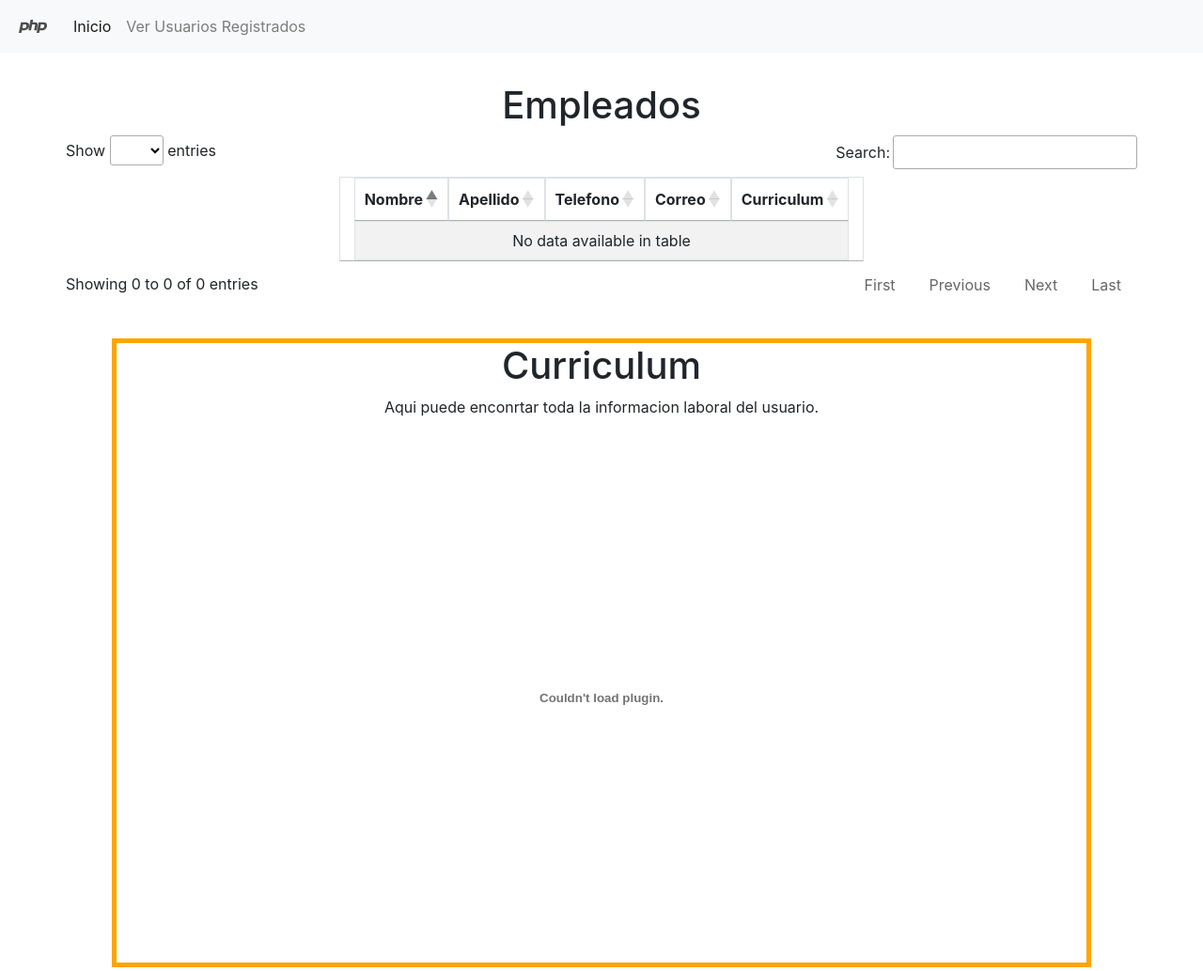
After one commit to RailFX123/bucketsPHP, a PHP site: page /empleados.php in a window 1280 px wide. The commit adds this page. Shown: the whole page at 94% size. Run offline with PHP 8.4, Linux system fonts and the light colour scheme; data that the repository does not hold is empty; some libraries are stand-ins or nearby versions.

Commit message:
Buckets,DB,Datatable Integration

```diff
--- a/assets/css/border.css
+++ b/assets/css/border.css
@@ -22,3 +22,11 @@
 .blue {
     border-color: blue !important;
 }
+
+.container {
+    padding: 2rem 0rem;
+}
+
+h4 {
+    margin: 2rem 0rem 1rem;
+}
--- /dev/null
+++ b/assets/js/datatable.js
@@ -0,0 +1,45 @@
+$(document).ready(function() {
+    var table = $('#datatable_example').dataTable({
+        "bProcessing": true,
+        "bPaginate": true,
+        "sPaginationType": "full_numbers",
+        "iDisplayLength": 5,
+        "ajax": {
+            'type': 'POST',
+            'url': 'datatable.php',
+            'data': {
+                ACTIVAR: 'OK'
+            },
+        },
+        'columnDefs': [{
+            "targets": 4, // your case first column
+            "className": "text-center",
+        }],
+        "aoColumns": [
+            { mData: 'nombre' },
+            { mData: 'apellido' },
+            { mData: 'TELEFONO' },
+            { mData: 'correo' },
+            {
+                mData: 'curriculum',
+                "render": function(data, type, row, meta) {
+                    if (type === 'display') {
+                        data = '<a class="btn btn-info" href="' + data + '" target="_blank" rel="noopener noreferrer" id="view" name="view"><i class="fa fa-download" aria-hidden="true"></i></a>  <button class="btn btn-info" id="row" name="row" value="' + data + '"><i class="fa fa-eye" aria-hidden="true"></i></button>';
+                    }
+                    return data;
+                }
+
+
+            }
+        ]
+    });
+    console.log(table);
+
+});
+
+$(document).click(function(e) {
+    if (e.target.id == 'row') {
+        var contents = document.getElementById('pdfFinal');
+        contents.data = e.target.value;
+    }
+});
--- /dev/null
+++ b/datatable.php
@@ -0,0 +1,23 @@
+<?php
+if(isset($_POST['ACTIVAR'])){
+
+require_once('./php/DB/dbOperation.php');
+$resultado = $dbConn->selectEmployeeInfo();
+$data = array();
+while ($fila = $resultado->fetch()) {
+    $data[] = $fila;
+}
+//var_dump($resultado);
+//print_r($resultado);
+$results = array(
+    "sEcho" => 1,
+    "iTotalRecords" => count($data),
+    "iTotalDisplayRecords" => count($data),
+    "aaData" => $data
+);
+echo json_encode($results);
+}else{
+    die();
+}
+
+?>
--- /dev/null
+++ b/empleados.php
@@ -0,0 +1,71 @@
+<!DOCTYPE html>
+<html lang="en">
+
+<head>
+    <meta charset="UTF-8">
+    <meta name="viewport" content="width=device-width, initial-scale=1.0">
+    <meta http-equiv="X-UA-Compatible" content="ie=edge">
+    <link rel="stylesheet" href="https://stackpath.bootstrapcdn.com/bootstrap/4.3.1/css/bootstrap.min.css" integrity="sha384-ggOyR0iXCbMQv3Xipma34MD+dH/1fQ784/j6cY/iJTQUOhcWr7x9JvoRxT2MZw1T" crossorigin="anonymous">
+    <script src="https://code.jquery.com/jquery-3.4.1.js" integrity="sha256-WpOohJOqMqqyKL9FccASB9O0KwACQJpFTUBLTYOVvVU=" crossorigin="anonymous"></script>
+    <script src="https://cdnjs.cloudflare.com/ajax/libs/popper.js/1.14.7/umd/popper.min.js" integrity="sha384-UO2eT0CpHqdSJQ6hJty5KVphtPhzWj9WO1clHTMGa3JDZwrnQq4sF86dIHNDz0W1" crossorigin="anonymous"></script>
+    <script src="https://stackpath.bootstrapcdn.com/bootstrap/4.3.1/js/bootstrap.min.js" integrity="sha384-JjSmVgyd0p3pXB1rRibZUAYoIIy6OrQ6VrjIEaFf/nJGzIxFDsf4x0xIM+B07jRM" crossorigin="anonymous"></script>
+    <script src="assets\js\datatable.js"></script>
+    <link rel="stylesheet" href="https://use.fontawesome.com/releases/v5.7.0/css/all.css" integrity="sha384-lZN37f5QGtY3VHgisS14W3ExzMWZxybE1SJSEsQp9S+oqd12jhcu+A56Ebc1zFSJ" crossorigin="anonymous">
+    <link rel="stylesheet" href="https://cdn.datatables.net/1.10.18/css/jquery.dataTables.min.css" crossorigin="anonymous">
+    <link rel="stylesheet" href="./assets/css/border.css" crossorigin="anonymous">
+    <script src="https://cdn.datatables.net/1.10.18/js/jquery.dataTables.min.js" crossorigin="anonymous"></script>
+    <title>Document</title>
+</head>
+
+<body>
+<nav class="navbar navbar-expand-lg navbar-light bg-light">
+        <button class="navbar-toggler" type="button" data-toggle="collapse" data-target="#navbarTogglerDemo03" aria-controls="navbarTogglerDemo03" aria-expanded="false" aria-label="Toggle navigation">
+          <span class="navbar-toggler-icon"></span>
+        </button>
+        <a class="navbar-brand" href="index.html"> <img src="./assets/images/phplogo.svg" width="30" height="30" class="d-inline-block align-top mx-1" alt=""></a>
+
+        <div class="collapse navbar-collapse" id="navbarTogglerDemo03">
+            <ul class="navbar-nav mr-auto mt-2 mt-lg-0">
+                <li class="nav-item active">
+                    <a class="nav-link" href="index.php">Inicio <span class="sr-only">(current)</span></a>
+                </li>
+                <li class="nav-item">
+                    <a class="nav-link" href="empleados.php">Ver Usuarios Registrados</a>
+                </li>
+            </ul>
+
+        </div>
+    </nav>
+    <div class="container">
+        <div class="header text-center">
+            <h1>Empleados</h1>
+        </div>
+        <div class="table-responsive">
+            <table id="datatable_example" class="table table-striped table-bordered col-md-3" style="width:100%">
+                <thead>
+                    <tr>
+                        <th>Nombre</th>
+                        <th>Apellido</th>
+                        <th>Telefono</th>
+                        <th>Correo</th>
+                        <th>Curriculum</th>
+                    </tr>
+                </thead>
+            </table>
+        </div>
+    </div>
+    <div id="pdf" class="col-lg-12 text-center my-1">
+        <div class="col-lg-10 mx-auto border orange">
+            <h1>Curriculum</h1>
+            <p>Aqui puede enconrtar toda la informacion laboral del usuario.</p>
+            <div class="embed-responsive embed-responsive-16by9 ">
+                <object id="pdfFinal" class="embed-responsive-item" data="" type="application/pdf" internalinstanceid="9" title="PDF">
+
+                </object>
+            </div>
+
+        </div>
+    </div>
+</body>
+
+</html>
--- a/php/DB/dbOperation.php
+++ b/php/DB/dbOperation.php
@@ -1,7 +1,7 @@
 <?php
 require_once('./php/DB/dbSettings.php');          // Define db configuration arrays here
 require_once('./php/DB/dbCon.php');             // Include this file
-require_once('./php/Functions/cloud.php');
+
 class DbOperations
 {
     private $dataCon;
@@ -14,11 +14,15 @@ class DbOperations
 
     public function  insertInfo($nombre, $apellido, $telefono, $correo, $filepath)
     {
-        $sqlInsert = "INSERT INTO `empleo_cv`.`empleados` (`nombre`, `apellido`, `telefono`, `correo`, `curriculum`) VALUES ('".$nombre."', '".$apellido."', '".$telefono."', '".$correo."', '".$filepath."');";              // Insert/Update/Delete Statements:
+        $sqlInsert = "INSERT INTO `empleo_cv`.`empleados` (`nombre`, `apellido`, `telefono`, `correo`, `curriculum`) VALUES ('".$nombre."', '".$apellido."', '".$telefono."', '".$correo."', 'https://storage.cloud.google.com/phpstorage/".$filepath."?authuser=1');";              // Insert/Update/Delete Statements:
         $count = $this->dataCon->runQuery($sqlInsert);     // Use this method to run inserts/updates/deletes
-
         return $count;
     }
+    public function selectEmployeeInfo(){
+        $sqlSelect = "SELECT UPPER(NOMBRE) as nombre,UPPER(APELLIDO) as apellido,TELEFONO,UPPER(CORREO) as correo,CURRICULUM as curriculum FROM EMPLEO_CV.EMPLEADOS";           // Select Statements:
+        $rows = $this->dataCon->getQuery($sqlSelect);
+        return $rows;
+    }
 }
-$dbConn=DbOperations($localhost);
+$dbConn= new DbOperations($localhost);
 ?>
--- a/php/Functions/cloud.php
+++ b/php/Functions/cloud.php
@@ -30,4 +30,5 @@ class GoogleCloudOperations
         ]);
     }
 }
+$cloud=new GoogleCloudOperations();
 ?>
```
Also changed, not shown: index.php (renamed from index.html, +7 -13 lines), php/Model/class.php (+66 -19 lines), registrar.php (+19 -40 lines).
